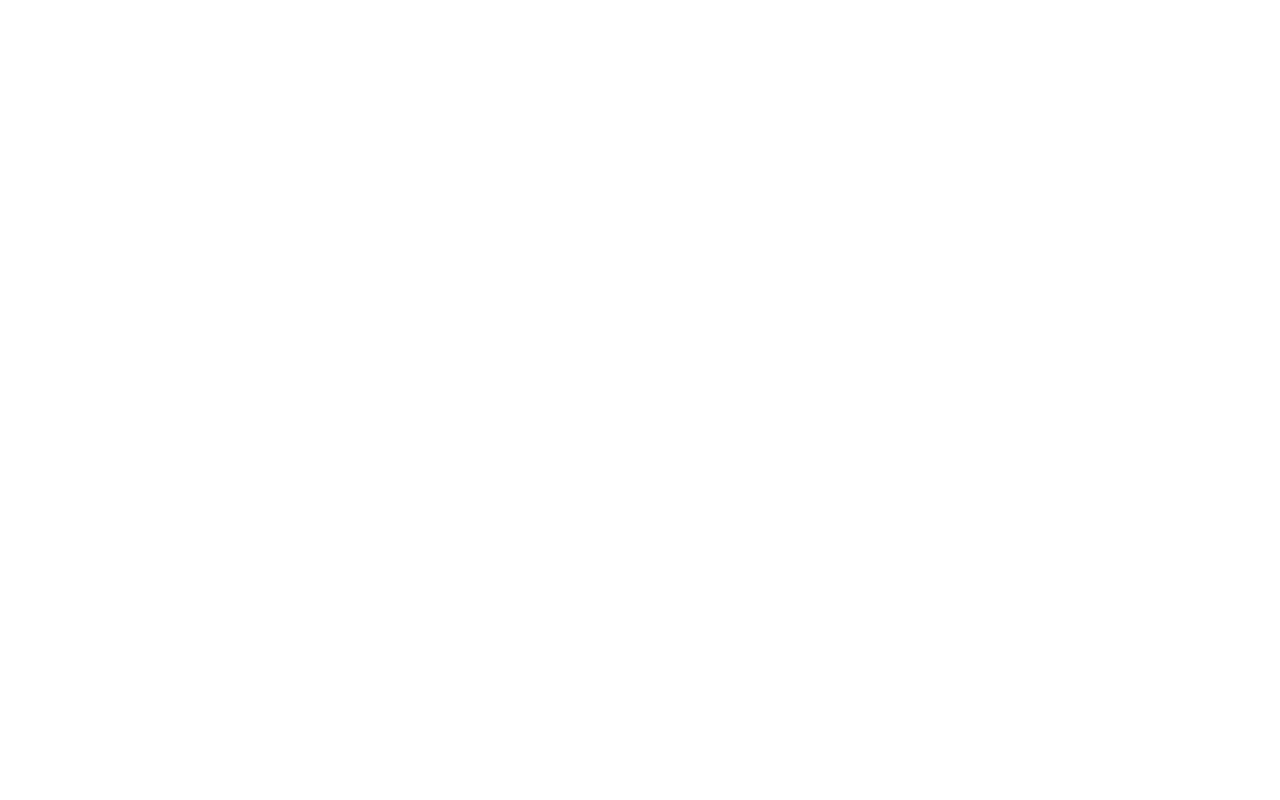
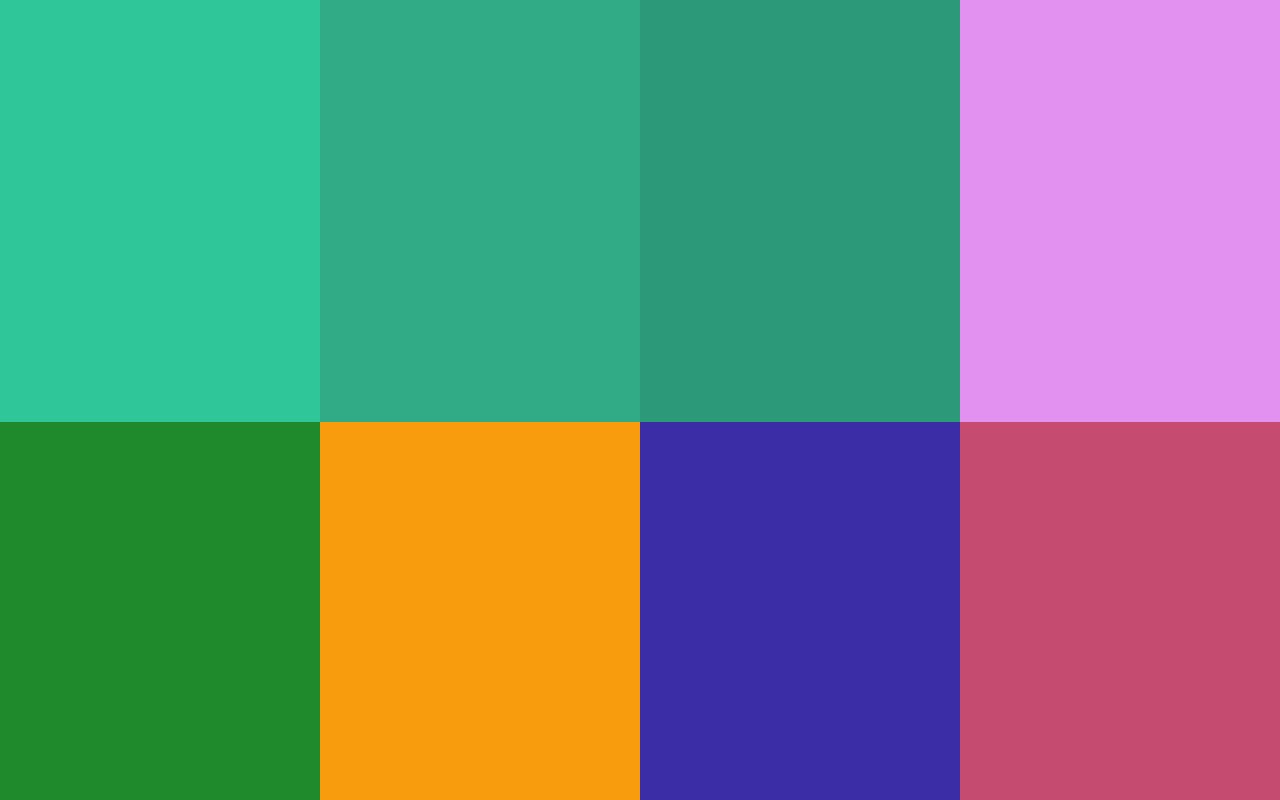
Before and after one commit to Naria-286/etch-a-sketch, a plain HTML site: page index.html in a window 1280 px wide. Shown: the top 800 px of the page. Drawn offline with Linux system fonts and the light colour scheme.

Commit message:
Create grid but the sizing is wrong

```diff
--- a/script.js
+++ b/script.js
@@ -1 +1,28 @@
-let container = document.getElementById("#container")
+let container = document.querySelector("#container")
+
+let gridSize = 10
+let itemSize = (100/gridSize)
+
+function getRandom() {
+    return Math.floor(Math.random() * 256);
+}
+for (let i = 0; i < gridSize; i++) {
+    for (let j = 0; j < gridSize; j++) {
+        let gridItem = document.createElement("div")
+        gridItem.classList.add("grid-item")
+        gridItem.classList.add(`${i}-${j}`) // Temp to keep track of grid
+
+        // Currently messing with the sizing of each grid item
+        gridItem.style.cssText = ``
+
+        // Color Differentiation
+        let blue = getRandom()
+        let green = getRandom()
+        let red = getRandom()
+        gridItem.style.backgroundColor = `rgb(${red},${green},${blue})`
+
+
+        container.appendChild(gridItem)
+    }
+
+}
--- a/style.css
+++ b/style.css
@@ -3,3 +3,18 @@ body {
     padding: 0;
     box-sizing: border-box;
 }
+#container {
+    display: flex;
+    flex-wrap: wrap;
+}
+.grid-item {
+    display: flex;
+    justify-content: center;
+    align-items: center;
+
+    width: 25vw;
+    height: 33vw;
+}
+.hover {
+    background-color: black;
+}
```
